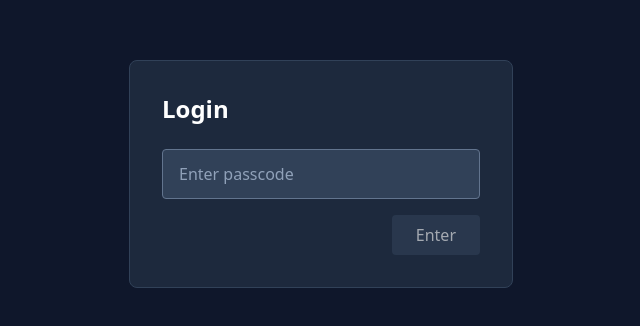
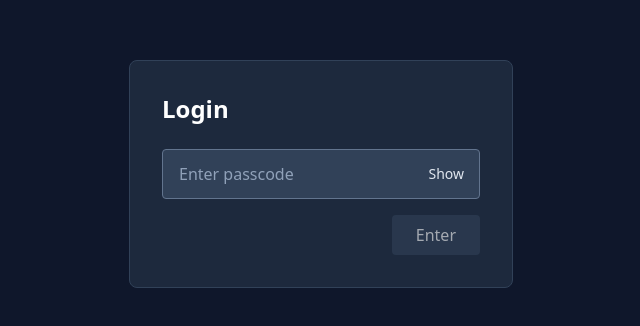
Before and after one commit to mark-mansfield/prompt-forge, a React (Vite) app: page / in a window 1280 px wide. Shown: the part 226-552 px from the top of the page, without its empty margins (319-959 px from the left). Built offline with nearby package versions, Linux system fonts and the light colour scheme; no server answers; what react-relay would draw is missing.

Commit message:
add show hide password

```diff
--- a/src/components/password-gate/index.tsx
+++ b/src/components/password-gate/index.tsx
@@ -8,6 +8,7 @@ export function PasswordGate({ onAuthorize }: PasswordGateProps) {
   const [passcode, setPasscode] = useState('');
   const [error, setError] = useState('');
   const [loading, setLoading] = useState(false);
+  const [showPasscode, setShowPasscode] = useState(false);
   const canSubmit = !loading && passcode.trim().length > 0;
 
   const handleSubmit = async (e: React.FormEvent) => {
@@ -43,15 +44,28 @@ export function PasswordGate({ onAuthorize }: PasswordGateProps) {
         <h1 className="text-2xl font-semibold text-white mb-6">Login</h1>
 
         <form onSubmit={handleSubmit} className="space-y-4">
+          <div className="relative">
             <input
-            type="password"
+              type={showPasscode ? 'text' : 'password'}
               value={passcode}
               onChange={(e) => setPasscode(e.target.value)}
               placeholder="Enter passcode"
               autoFocus
               disabled={loading}
-            className="w-full px-4 py-3 bg-slate-700 border border-slate-600 rounded text-white placeholder-slate-400 focus:outline-none focus:border-slate-500"
+              className="w-full pr-20 px-4 py-3 bg-slate-700 border border-slate-600 rounded text-white placeholder-slate-400 focus:outline-none focus:border-slate-500"
             />
+            <button
+              type="button"
+              onClick={() => setShowPasscode((v) => !v)}
+              disabled={loading}
+              className={[
+                'absolute right-2 top-1/2 -translate-y-1/2 text-sm px-2 py-1 rounded',
+                loading ? 'cursor-not-allowed opacity-60 text-slate-300' : 'text-slate-200 hover:text-white',
+              ].join(' ')}
+            >
+              {showPasscode ? 'Hide' : 'Show'}
+            </button>
+          </div>
           {error && <p className="text-red-400 text-sm">{error}</p>}
           <div className="flex justify-end">
             <button
```
Lines whose indentation alone changed are shown as unchanged.
